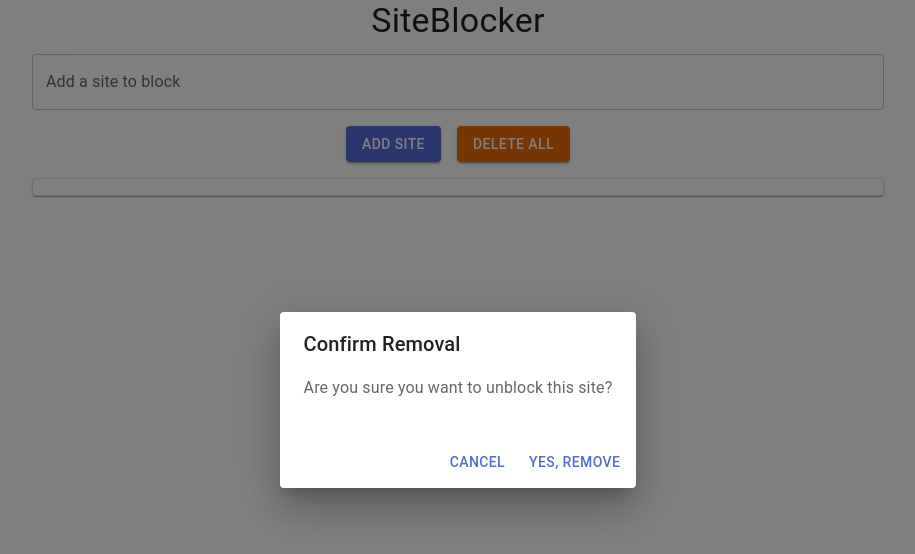
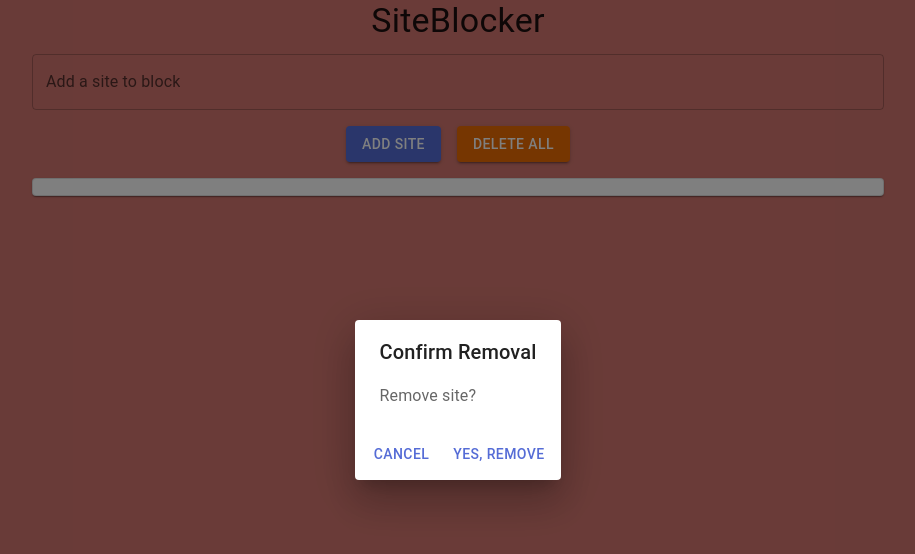
Before and after one commit to Matin-M/SiteBlocker, a React (Create React App) app: page / in a window 1280 px wide. Both pictures are taken after a click on the button "DELETE ALL". Shown: the top 554 px of the page, without its empty margins (182-1097 px from the left). Built offline with nearby package versions, Linux system fonts and the light colour scheme.

Commit message:
Dialogbox revisions

```diff
--- a/public/background.js
+++ b/public/background.js
@@ -1,3 +1,4 @@
+if (typeof chrome !== 'undefined' && chrome.storage && chrome.storage.sync) {
   chrome.tabs.onUpdated.addListener(function (tabId, changeInfo, tab) {
     if (changeInfo.status === 'complete') {
       chrome.storage.sync.get('blockedSites', function (data) {
@@ -11,3 +12,4 @@ chrome.tabs.onUpdated.addListener(function (tabId, changeInfo, tab) {
       });
     }
   });
+}
--- a/src/App.js
+++ b/src/App.js
@@ -31,6 +31,9 @@ const theme = createTheme({
   palette: {
     primary: {
       main: '#556cd6'
+    },
+    background: {
+      default: '#d47770'
     }
   },
   typography: {
@@ -86,13 +89,20 @@ const ConfirmationDialog = ({ open, onClose, onConfirm }) => (
     onClose={onClose}
     aria-labelledby="confirmation-dialog-title"
     aria-describedby="confirmation-dialog-description"
+    justifyContent="center"
   >
     <DialogTitle id="confirmation-dialog-title">
       {'Confirm Removal'}
     </DialogTitle>
     <DialogContent>
-      <DialogContentText id="confirmation-dialog-description" sx={{ mb: 2 }}>
-        Are you sure you want to unblock this site?
+      <DialogContentText
+        id="confirmation-dialog-description"
+        sx={{
+          wordBreak: 'break-word',
+          overflowWrap: 'break-word'
+        }}
+      >
+        Remove site?
       </DialogContentText>
     </DialogContent>
     <DialogActions>
@@ -141,37 +151,30 @@ function App() {
     });
   };
 
-  // Function to open the confirmation dialog for individual site removal
   const openRemoveSiteDialog = (site) => {
     setSiteToRemove(site);
-    setDialogType('removeSite'); // Set dialog type to 'removeSite'
+    setDialogType('removeSite');
     setDialogOpen(true);
   };
 
-  // Function to open the confirmation dialog for "Delete All" action
   const openDeleteAllDialog = () => {
-    setDialogType('deleteAll'); // Set dialog type to 'deleteAll'
+    setDialogType('deleteAll');
     setDialogOpen(true);
   };
 
-  // Function for what happens when "Yes, Remove" is clicked
   const handleConfirmAction = () => {
     if (dialogType === 'removeSite') {
-      // Logic for individual site removal
       handleRemoveSiteConfirmed();
     } else if (dialogType === 'deleteAll') {
-      // Logic for "Delete All" action
       handleDeleteAllConfirmed();
     }
   };
 
-  // Function to remove the individual site after confirmation
   const handleRemoveSiteConfirmed = () => {
     handleRemoveSite(siteToRemove);
     setDialogOpen(false);
   };
 
-  // Function to clear all sites after confirmation
   const handleDeleteAllConfirmed = () => {
     chrome.storage.sync.set({ blockedSites: [] }, () => {
       setBlockedSites([]);
@@ -186,17 +189,16 @@ function App() {
         maxWidth="md"
         style={{
           minWidth: '360px',
-          minHeight: '400px',
           display: 'flex',
           justifyContent: 'center'
         }}
       >
         <Box
           sx={{
-            width: '100%', // Use 100% of the Container width
+            width: '100%',
             display: 'flex',
             flexDirection: 'column',
-            alignItems: 'center' // Centers items horizontally in the column direction
+            alignItems: 'center'
           }}
         >
           <ConfirmationDialog
@@ -244,7 +246,7 @@ function App() {
           </Box>
           <BlockedSitesList
             blockedSites={blockedSites}
-            onRemoveSite={openRemoveSiteDialog}
+            openRemoveSiteDialog={openRemoveSiteDialog}
           />
         </Box>
       </Container>
```
Lines whose indentation alone changed are shown as unchanged.
